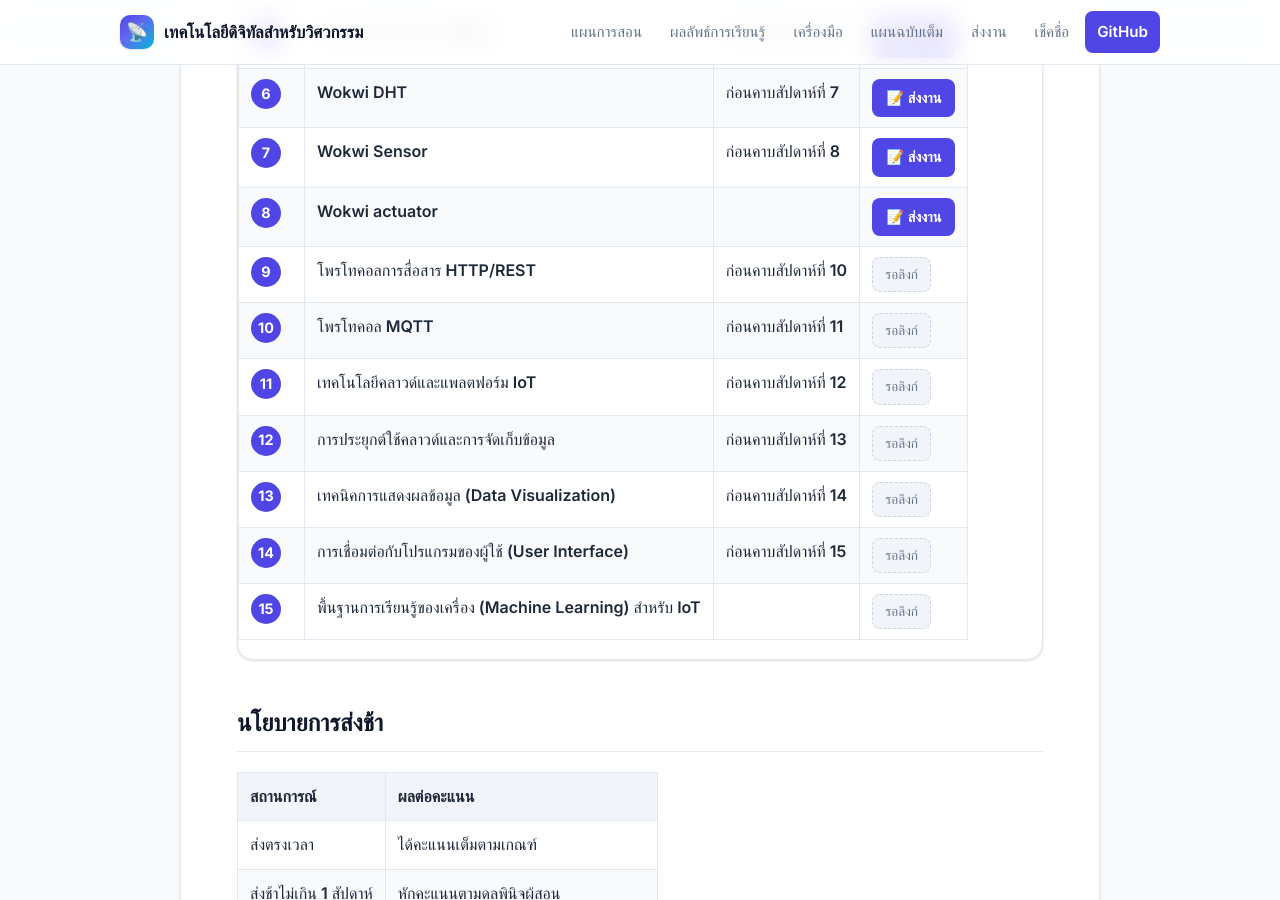
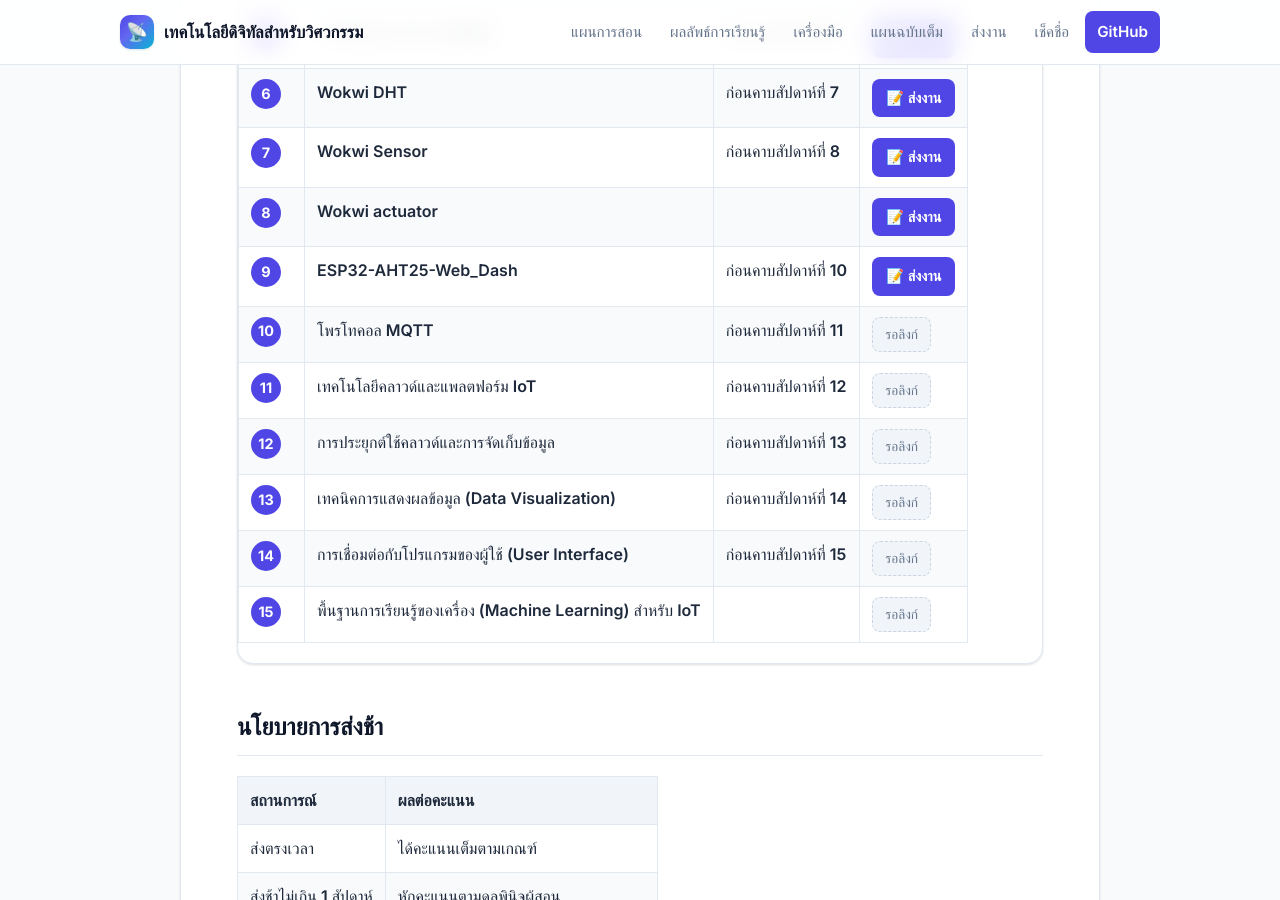
Before and after one commit to alfaXphoori/TechEngineering, a Jekyll site: the page built from submit-work.md, in a window 1280 px wide and 900 px high, scrolled down 854 px. Built offline with Jekyll 4.4.1, drawn with Linux system fonts in a browser that asks for light colours; some web fonts are replaced.

Commit message:
Update assignment 9 details and submission form in submit-work.md

```diff
--- a/submit-work.md
+++ b/submit-work.md
@@ -49,10 +49,10 @@
     due:
     form: "https://docs.google.com/forms/d/e/1FAIpQLSeadXsnqewRjklvUZamMOEbfxDJxsWGUeiF55YD0N_MZ4ghVA/viewform?usp=dialog"
   - n: 9
-    topic: โพรโทคอลการสื่อสาร HTTP/REST
+    topic: ESP32-AHT25-Web_Dash
     work: ใบงานที่ 9 — การแลกเปลี่ยนข้อมูลผ่าน HTTP/REST และ JSON
     due: ก่อนคาบสัปดาห์ที่ 10
-    form: "#"
+    form: "https://docs.google.com/forms/d/e/1FAIpQLSc3qcEkqnSI2DvgbffJLDU1tRsWijhwp8dwhpP4o_HOMqI5FQ/viewform?usp=dialog"
   - n: 10
     topic: โพรโทคอล MQTT
     work: ใบงานที่ 10 — การรับส่งข้อมูลผ่านโพรโทคอล MQTT
```
